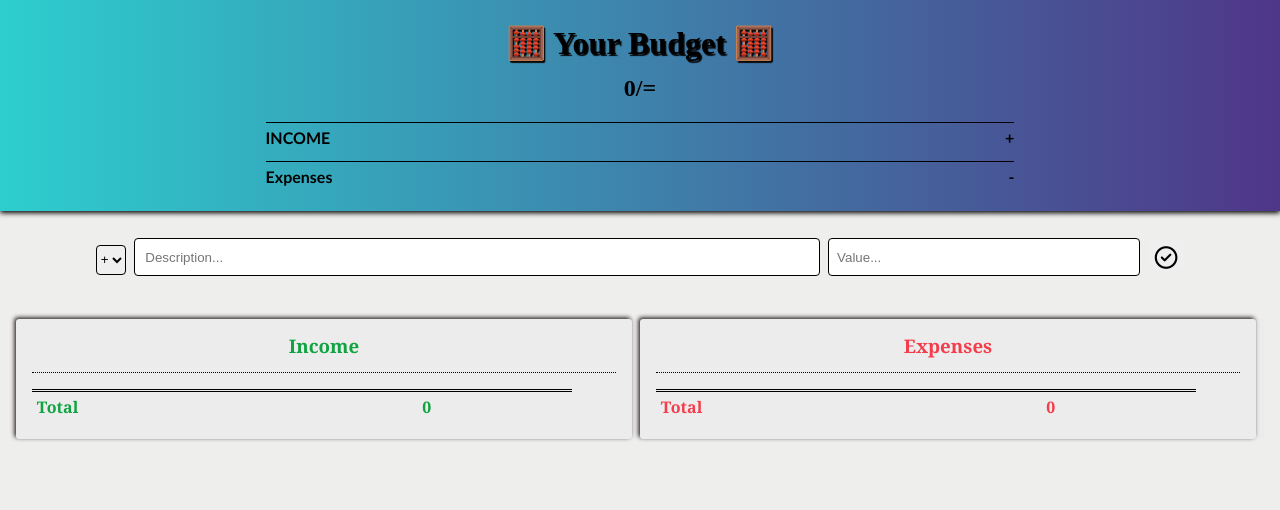
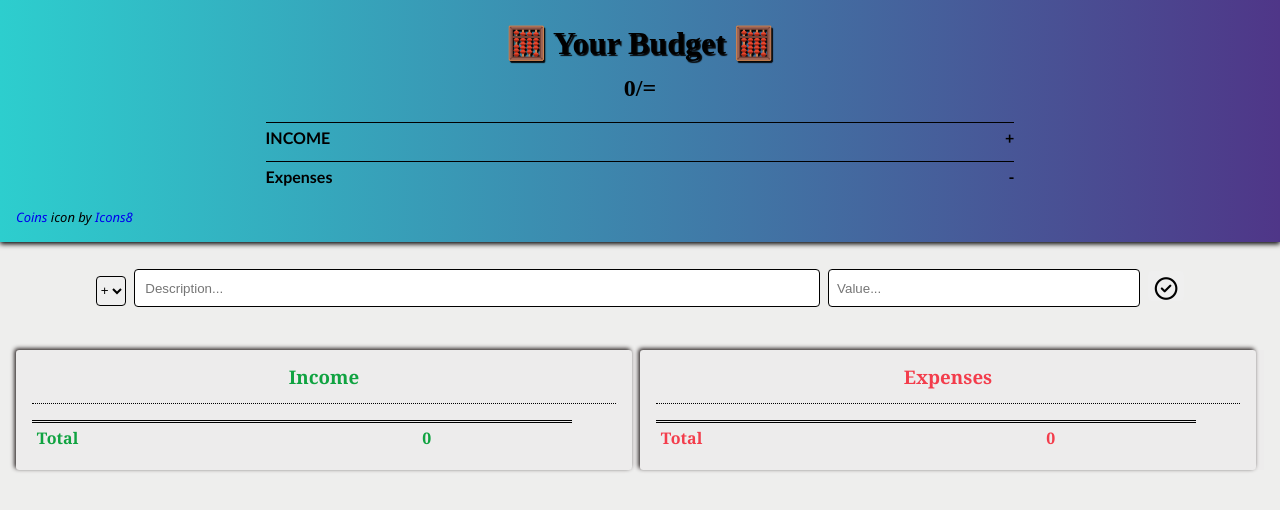
Before and after one commit to The-Boyo/Budget-E-App, a React (Create React App) app: page / in a window 1280 px wide. Shown: the top 510 px of the page. Built offline with nearby package versions, Linux system fonts and the light colour scheme.

Commit message:
Updated the header
Credited the developers of the coins icon on the header folder

```diff
--- a/src/components/app/App.css
+++ b/src/components/app/App.css
@@ -10,7 +10,7 @@ body{
 }
 
 .container {
-  position: relative;
+   position: relative;
 }
 
 .head {
--- a/src/components/header/Header.css
+++ b/src/components/header/Header.css
@@ -50,6 +50,21 @@
 .total-expenses {
   text-transform: capitalize;
 }
+
+
+.coins {
+  align-self: flex-start;
+  margin-top: 1em;
+  font-family: 'Segoe UI', Tahoma, Geneva, Verdana, sans-serif;
+  font-style: italic;
+  font-size: 13px;
+}
+
+.coins > a {
+  text-decoration: none;
+}
+
+
 /* Small Screens */
 
 @media screen and (max-width:600px) {
--- a/src/components/header/Header.js
+++ b/src/components/header/Header.js
@@ -20,6 +20,9 @@ const Header = (props) => {
         <h4 className='total-expenses'>Expenses</h4>
         <h4 className='total-exp_value'>-{props.expenses.length > 0 ? addCommas(totals(props.expenses)) : ''}</h4>
       </div>
+      <div className='coins'>
+      <a target="_blank" href="https://icons8.com/icon/SQUhc67Yi70U/coins">Coins</a> icon by <a target="_blank" href="https://icons8.com">Icons8</a>
+      </div>
     </div>
   )
 }
```
